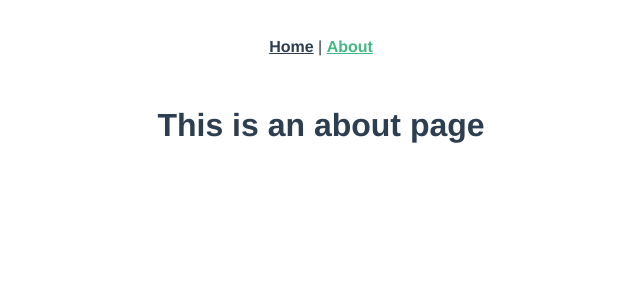
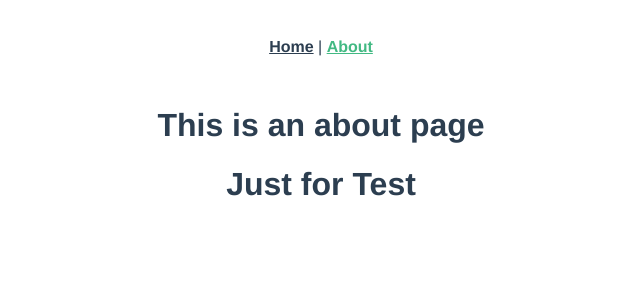
Before and after one commit to prography/honeybee-front, a Vue app: page /#/about in a window 1280 px wide. Shown: the top 300 px of the page, without its empty margins (319-959 px from the left). Built offline with nearby package versions, Linux system fonts and the light colour scheme.

Commit message:
initial commit

```diff
--- a/src/views/About.vue
+++ b/src/views/About.vue
@@ -1,5 +1,6 @@
 <template>
   <div class="about">
     <h1>This is an about page</h1>
+    <h1>Just for Test</h1>
   </div>
 </template>
```
